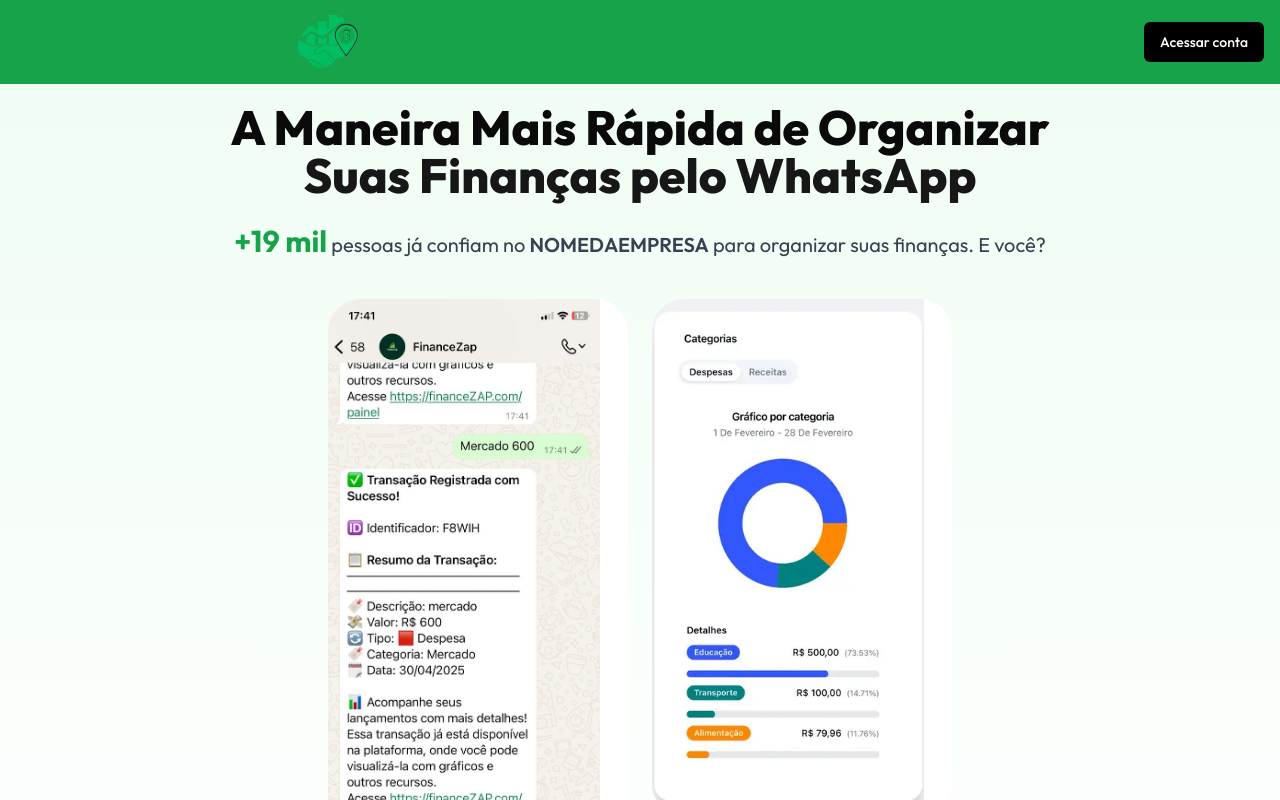
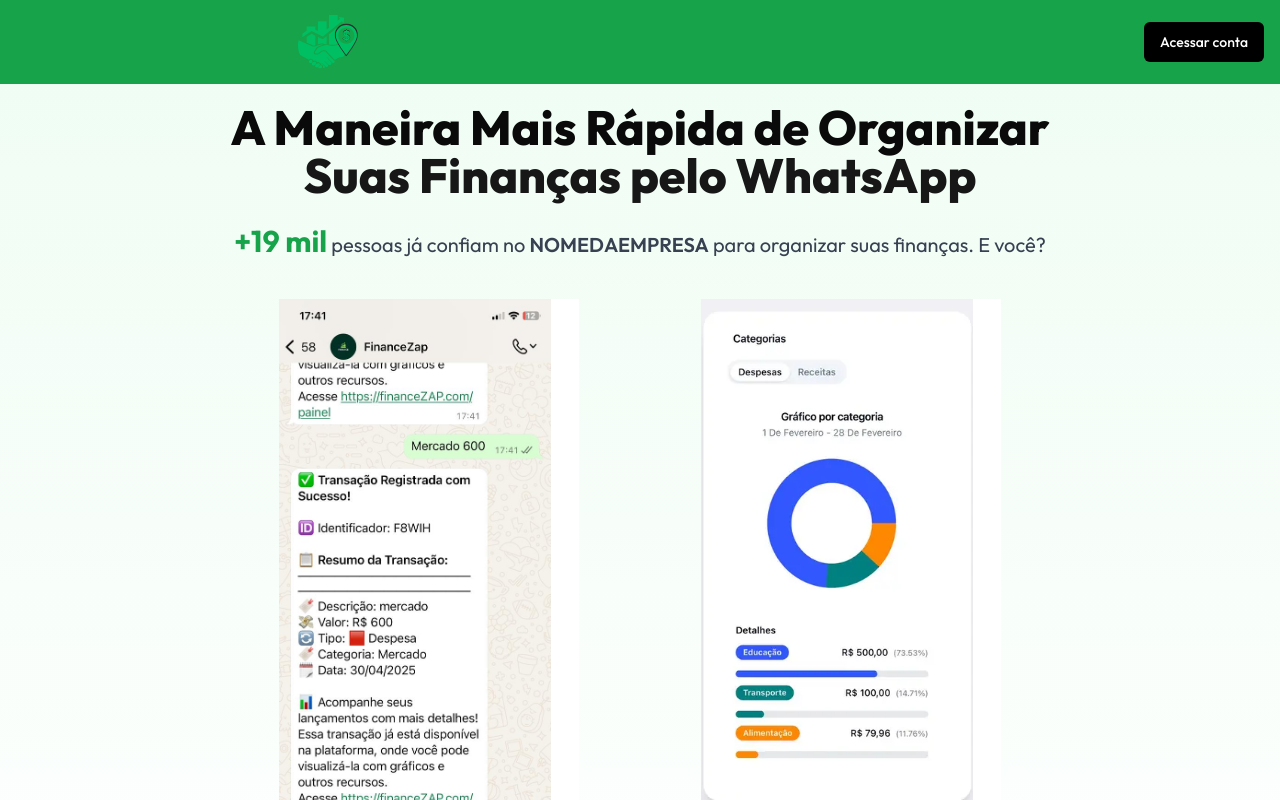
Before and after one commit to odutrajs/FinanceApp, a Next.js app: page / in a window 1280 px wide. Shown: the top 800 px of the page. Built offline with nearby package versions, Linux system fonts and the light colour scheme; no server answers.

Commit message:
fix: Mockup desgin fix

```diff
--- a/app/_components/Hero/HeroSection.jsx
+++ b/app/_components/Hero/HeroSection.jsx
@@ -21,18 +21,11 @@ const HeroSection = () => {
           </p>
 
           <div className="mt-10 flex justify-center gap-6 flex-wrap">
-            <div className="rounded-[2rem] overflow-hidden">
-              <IphoneMockup
-                imageSrc="/printIphone1.jpeg"
-                alt="Conversa com GranaZen"
-              />
-            </div>
-            <div className="rounded-[2rem] overflow-hidden">
-              <IphoneMockup
-                imageSrc="/screenChart.png"
-                alt="Resumo financeiro"
-              />
-            </div>
+            <IphoneMockup
+              imageSrc="/printIphone1.jpeg"
+              alt="Conversa com GranaZen"
+            />
+            <IphoneMockup imageSrc="/screenChart.png" alt="Resumo financeiro" />
           </div>
 
           <div className="mt-8 flex flex-wrap justify-center gap-4">
--- a/app/components/@/ui/iphone.tsx
+++ b/app/components/@/ui/iphone.tsx
@@ -11,16 +11,13 @@ const IphoneMockup = ({
   alt = "iPhone screen",
 }: IphoneMockupProps) => {
   return (
-    <div className="md:block hidden relative mb-10 mx-auto border-gray-800 dark:border-gray-800 bg-gray-800 border-[14px] rounded-[2.5rem] h-[600px] w-[300px]">
-      {/* Botões laterais esquerdos */}
-      <div className="h-[32px] w-[3px] bg-gray-800 absolute -start-[17px] top-[72px] rounded-s-lg"></div>
-      <div className="h-[46px] w-[3px] bg-gray-800 absolute -start-[17px] top-[124px] rounded-s-lg"></div>
-      <div className="h-[46px] w-[3px] bg-gray-800 absolute -start-[17px] top-[178px] rounded-s-lg"></div>
+    <div className="relative mb-10 mx-auto border-gray-800 dark:border-gray-800 bg-gray-800 border-[14px] rounded-[2.5rem] h-[600px] w-[300px]">
+      <div className="h-[32px] w-[3px] bg-gray-800 dark:bg-gray-800 absolute -start-[17px] top-[72px] rounded-s-lg"></div>
+      <div className="h-[46px] w-[3px] bg-gray-800 dark:bg-gray-800 absolute -start-[17px] top-[124px] rounded-s-lg"></div>
+      <div className="h-[46px] w-[3px] bg-gray-800 dark:bg-gray-800 absolute -start-[17px] top-[178px] rounded-s-lg"></div>
+      <div className="h-[64px] w-[3px] bg-gray-800 dark:bg-gray-800 absolute -end-[17px] top-[142px] rounded-e-lg"></div>
+      <div className="rounded-[2rem] overflow-hidden w-[272px] h-[572px] bg-white dark:bg-gray-800">
 
-      {/* Botão lateral direito */}
-      <div className="h-[64px] w-[3px] bg-gray-800 absolute -end-[17px] top-[142px] rounded-e-lg"></div>
-
-      {/* Tela do celular */}
         <div className="rounded-[2rem] overflow-hidden w-[272px] h-[572px] bg-white dark:bg-gray-800">
           <Image
             src={imageSrc}
@@ -30,6 +27,7 @@ const IphoneMockup = ({
           />
         </div>
       </div>
+    </div>
   );
 
 
```
Lines whose indentation alone changed are shown as unchanged.
